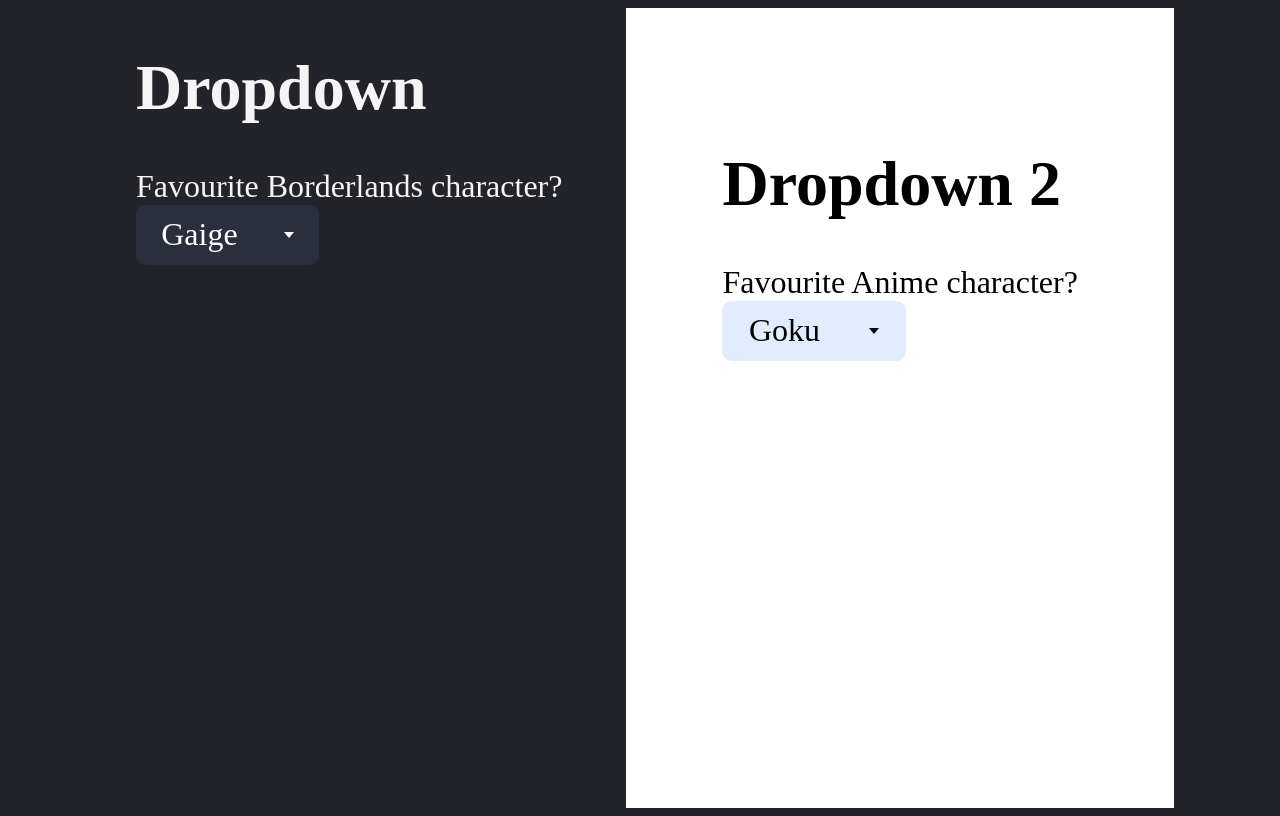
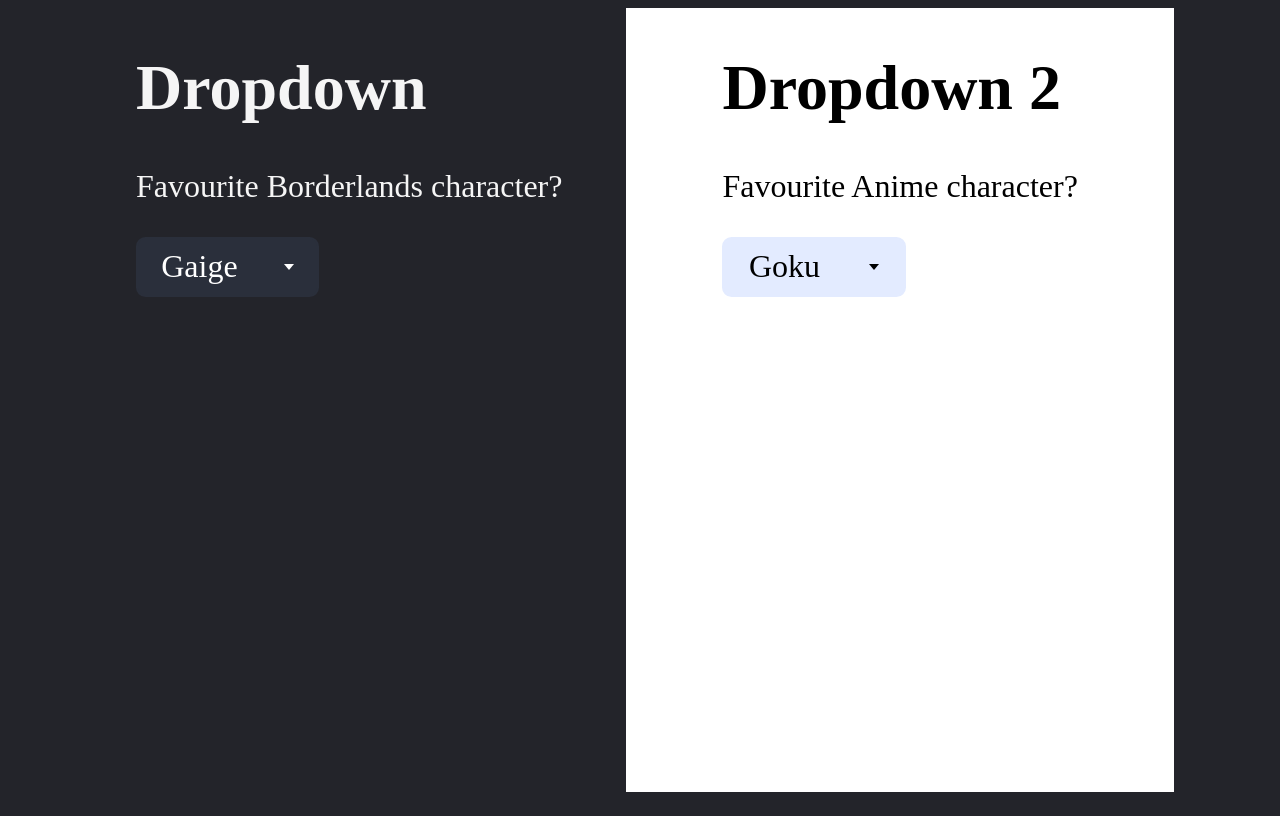
Before and after one commit to BlurryQ/dropdown, a plain HTML site: page index.html in a window 1280 px wide. Drawn offline with Linux system fonts and the light colour scheme.

```diff
--- a/style.css
+++ b/style.css
@@ -40,12 +40,13 @@ body {
 
 .light-bg {
     background-color: white;
-    padding: 3rem;
+    padding: 0 3rem;
     color: black;
-    height: 76vh;
+    height: 98vh;
 }
 
 .dropdown {
+    margin-top: 1rem;
     display: flex;
     flex-direction: column;
     position: relative;
```
Also changed, not shown: demo.gif (added), demo.png (deleted), 1 other file.
